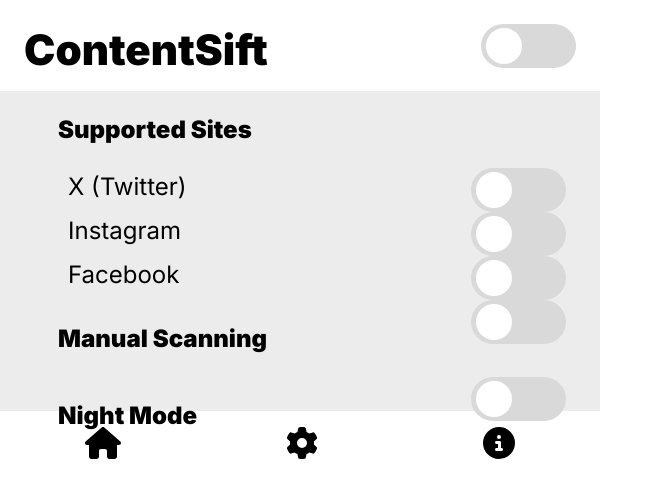
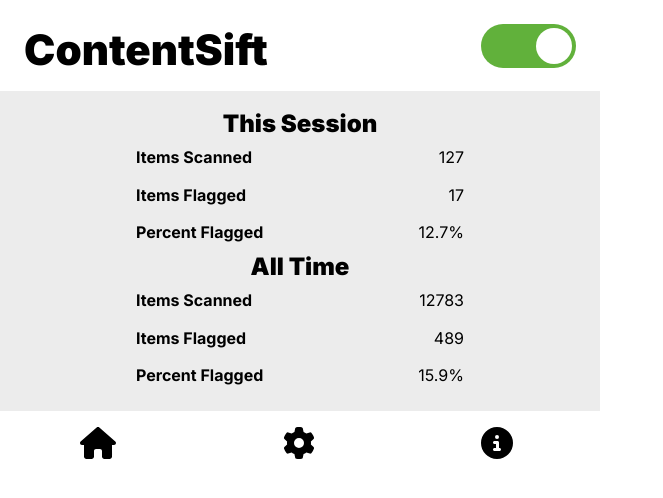
Before and after one commit to KCui0327/contentsift, a React (Create React App) app in the folder src/: page / in a window 1280 px wide. Shown: the top 498 px of the page, without its empty margins (0-663 px from the left). Built offline with nearby package versions, Linux system fonts and the light colour scheme.

Commit message:
created settings menu

```diff
--- a/src/src/App.css
+++ b/src/src/App.css
@@ -2,7 +2,7 @@
 
 .App {
   width: 100%;
-  height: 5.688rem;
+  height: 5.7rem;
   flex-shrink: 0;
   background: #FFFFFF;
 }
--- a/src/src/App.tsx
+++ b/src/src/App.tsx
@@ -1,15 +1,24 @@
 import './App.css';
 import { Footer } from './component/Footer';
 import TitleBar from './component/TitleBar';
+import Body from './component/Body';
+import { useState } from 'react';
 import SettingBody from './component/SettingBody';
-// import InfoBody from './component/InfoBody';
+import InfoBody from './component/InfoBody';
 
 function App() {
+  const [menuState, setMenuState] = useState("home")
+  function toggleState(e: React.MouseEvent, state: string) {
+    setMenuState(state)
+  }
+
   return (
     <div className="App">
       <TitleBar />
-      <SettingBody />
-      <Footer />
+      {menuState === "home" && <><Body /></>}
+      {menuState === "settings" && <><SettingBody /></>}
+      {menuState === "info" && <><InfoBody /></>}
+      <Footer toggleState={(e, state) => toggleState(e, state)} mode="light" />
     </div>
   );
 }
--- a/src/src/component/Body.css
+++ b/src/src/component/Body.css
@@ -3,6 +3,7 @@
     padding-bottom: 1rem;
     width: 100%;
     height: 18rem;
+    font-size: 1rem;
     background: #ECECEC;
     font-family: 'Inter', sans-serif;
     display: flex;
--- a/src/src/component/Button.css
+++ b/src/src/component/Button.css
@@ -1,10 +1,11 @@
-.slider {
+/*Large Slider*/
+.large-slider {
     border-radius: 1.813rem;
     height: 2.75rem;
     width: 5.938rem;
 }
 
-.slider .ellipse {
+.large-slider .large-ellipse {
     background-color: #ffffff;
     border-radius: 1.125rem;
     height: 2.25rem;
@@ -13,22 +14,58 @@
     width: 2.25rem;
 }
 
-.slider.off {
+.large-slider.off {
     background-color: #d9d9d9;
     transition: .2s;
 }
 
-.slider.on {
+.large-slider.on {
     background-color: #61b13b;
     transition: .2s;
 }
 
-.slider.off .ellipse {
+.large-slider.off .large-ellipse {
     left: 0.313rem;
     transition: .2s;
 }
 
-.slider.on .ellipse {
+.large-slider.on .large-ellipse {
     left: 3.438rem;
     transition: .2s;
 }
+
+/*Medium Slider*/
+.medium-slider {
+    border-radius: 1rem;
+    height: 2rem;
+    width: 4rem;
+}
+
+.medium-slider .medium-ellipse {
+    background-color: #ffffff;
+    border-radius: 1.125rem;
+    height: 1.75rem;
+    position: relative;
+    top: 0.12rem;
+    width: 1.75rem;
+}
+
+.medium-slider.off {
+    background-color: #d9d9d9;
+    transition: .2s;
+}
+
+.medium-slider.on {
+    background-color: #61b13b;
+    transition: .2s;
+}
+
+.medium-slider.off .medium-ellipse {
+    left: 0.3rem;
+    transition: .2s;
+}
+
+.medium-slider.on .medium-ellipse {
+    left: 2.05rem;
+    transition: .2s;
+}
--- a/src/src/component/Button.tsx
+++ b/src/src/component/Button.tsx
@@ -4,21 +4,17 @@
 
 interface Props {
     stateProp: "off" | "on";
+    size: "small" | "medium" | "large";
 }
 
-export const Slider = ({ stateProp }: Props): JSX.Element => {
+export const Slider = ({ stateProp, size}: Props): JSX.Element => {
     const [state, dispatch] = useReducer(reducer, {
         state: stateProp || "off",
     });
 
     return (
-        <div
-            className={`slider ${state.state}`}
-            onClick={() => {
-                dispatch("click");
-            }}
-        >
-            <div className="ellipse" />
+        <div className={`${size}-slider ${state.state}`} onClick={() => {dispatch("click");}}>
+            <div className={`${size}-ellipse`} />
         </div>
     );
 };
--- a/src/src/component/Footer.css
+++ b/src/src/component/Footer.css
@@ -10,6 +10,20 @@
     justify-content: space-evenly;
 }
 
-.icon-button {
+.icon-button-light {
     padding: 1rem 5rem;
+    flex-grow: 1;
 }
+
+.icon-button-dark {
+    padding: 1rem 5rem;
+    flex-grow: 1;
+}
+
+.icon-button-light:hover {
+    background-color: #d9d9d9;
+}
+
+.icon-button-dark:hover {
+    background-color: #353535;
+}
--- a/src/src/component/Footer.tsx
+++ b/src/src/component/Footer.tsx
@@ -1,25 +1,31 @@
 import { FontAwesomeIcon } from "@fortawesome/react-fontawesome";
 import { faHouse, faGear, faCircleInfo } from "@fortawesome/free-solid-svg-icons";
-import PropTypes from "prop-types";
 import "./Footer.css";
 
-export const Footer = ({mode = "light"}) => {
+type FooterProps = {
+    mode: string,
+    toggleState: (e: React.MouseEvent, state: string) => void;
+}
+
+export const Footer: React.FC<FooterProps> = (props) => {
+
+
     return (
-        <div className={`footer-${mode}`}>
-          <div className ="icon-button home-button">
-            {mode === "dark"
+        <div className={`footer-${props.mode}`}>
+          <div className={`icon-button-${props.mode} home-button`} onClick={(e) => props.toggleState(e, "home")}>
+            {props.mode === "dark"
                 ? <FontAwesomeIcon icon={faHouse} size="2x" inverse/>
                 : <FontAwesomeIcon icon={faHouse} size="2x"/>
             }
           </div>
-          <div className="icon-button settings-button">
-            {mode === "dark"
+          <div className={`icon-button-${props.mode} settings-button`} onClick={(e) => props.toggleState(e, "settings")}>
+            {props.mode === "dark"
                 ? <FontAwesomeIcon icon={faGear} size="2x" inverse/>
                 : <FontAwesomeIcon icon={faGear} size="2x"/>
             }
           </div>
-          <div className="icon-button info-button">
-            {mode === "dark"
+          <div className={`icon-button-${props.mode} info-button`} onClick={(e) => props.toggleState(e, "info")}>
+            {props.mode === "dark"
                 ? <FontAwesomeIcon icon={faCircleInfo} size="2x" inverse/>
                 : <FontAwesomeIcon icon={faCircleInfo} size="2x"/>
             }
@@ -27,7 +33,3 @@
         </div>
     )
 }
-
-Footer.propTypes = {
-    mode: PropTypes.oneOf(["light", "dark"]),
-};
--- a/src/src/component/InfoBody.css
+++ b/src/src/component/InfoBody.css
@@ -1,22 +1,23 @@
-.InfoBody {
+.info-content {
     width: 100%;
-    height: 18rem;
+    height: 20rem;
     background: #ECECEC;
     display: flex;
     flex-direction: column;
     justify-content: space-around;
 }
 
-.Content .Title {
+.info-content .title {
+    color: #000;
+    text-align: center;
+    font-family: Inter;
+    font-size: 24px;
+    font-weight: 700;
+}
+
+.info-content .names {
     color: #000;
     text-align: center;
     font-family: Inter;
     font-size: 24px;
 }
-
-.Content .Names {
-    color: #000;
-    text-align: center;
-    font-family: Inter;
-    font-size: 24px;
-}
--- a/src/src/component/InfoBody.tsx
+++ b/src/src/component/InfoBody.tsx
@@ -2,17 +2,17 @@
 
 function InfoBody() {
     return (
-        <div className='InfoBody'>
-            <div className='Content'>
-                <div className='Title'>Developed by:</div>
-                <div className='Names'>
+        <div className='info-body'>
+            <div className='info-content'>
+                <div className='title'>Developed by:</div>
+                <div className='names'>
                     Aden <br />
                     Kenny <br />
                     William <br />
                     Raian <br />
                 </div>
-                <div className='Title'>for HackED 2024</div>
-                <div className='Title'>Icons by Font Awesome</div>
+                <div className='title'>for HackED 2024</div>
+                <div className='title'>Icons by Font Awesome</div>
             </div>
         </div>
     );
--- a/src/src/component/SettingBody.css
+++ b/src/src/component/SettingBody.css
@@ -1,34 +1,44 @@
-.SettingBody {
-    width: 100%;
+.setting-body {
     height: 20rem;
     background: #ECECEC;
     display: flex;
     flex-direction: column;
-    justify-content: space-between;
+    justify-content: space-around;
+    padding: 1rem 6rem;
 }
 
-.SettingBody .Content {
-    padding: 0rem 2.125rem;
+.title {
+    color: #000;
+    font-family: Inter;
+    font-size: 1.5rem;
+    font-weight: 700;
 }
 
-.SettingBody .Content .Title {
+.sites {
     color: #000;
     font-family: Inter;
-    font-size: 24px;
+    font-size: 1.5px;
 }
 
-.SettingBody .Content .Names {
-    color: #000;
-    font-family: Inter;
-    font-size: 24px;
+.setting-bar-sm {
     display: flex;
     justify-content: space-between;
+    font-size: 1rem;
 }
 
-.SettingBody .Content .Names .Press {
-    padding: 0.25rem 2.125rem;
+.setting-bar-sm .subheading {
+    display: flex;
+    align-items: center;
 }
 
-.SettingBody .Content .Names .Press .Slider {
-    flex-shrink: 0;
+.setting-bar-lg {
+    display: flex;
+    justify-content: space-between;
+    font-size: 1.5rem;
+    font-weight: 700;
 }
+
+.setting-bar-lg .subheading {
+    display: flex;
+    align-items: center;
+}
--- a/src/src/component/SettingBody.tsx
+++ b/src/src/component/SettingBody.tsx
@@ -1,31 +1,29 @@
+import './SettingBody.css'
 import { Slider } from './Button';
-import './SettingBody.css'
 
 function SettingBody() {
     return (
-        <div className='SettingBody'>
-            <div className='Content'>
-                <div className='Title'>Supported Sites</div>
-                <div className='Names'>
-                    <div className='Press'>X (Twitter) </div>
-                    <Slider stateProp='off' />
-                </div>
-                <div className='Names'>
-                    <div className='Press'>Instagram </div>
-                    <Slider stateProp='off' />
-                </div>
-                <div className='Names'>
-                    <div className='Press'>Facebook </div>
-                    <Slider stateProp='off' />
-                </div>
-                <div className='Names'>
-                    <div className='Title'>Manual Scanning</div>
-                    <Slider stateProp='off' />
-                </div>
-                <div className='Names'>
-                    <div className='Title'>Night Mode</div>
-                    <Slider stateProp='off' />
-                </div>
+        <div className='setting-body'>
+            <div className='title'>Supported Sites</div>
+            <div className='setting-bar-sm'>
+                <div className='subheading'>X (Twitter)</div>
+                <Slider stateProp="on" size="medium"/>
+            </div>
+            <div className='setting-bar-sm'>
+                <div className='subheading'>Instagram</div>
+                <Slider stateProp="on" size="medium"/>
+            </div>
+            <div className='setting-bar-sm'>
+                <div className='subheading'>Facebook</div>
+                <Slider stateProp="on" size="medium"/>
+            </div>
+            <div className='setting-bar-lg'>
+                <div className='subheading'>Manual Scanning</div>
+                <Slider stateProp="on" size="medium"/>
+            </div>
+            <div className='setting-bar-lg'>
+                <div className='subheading'>Night Mode</div>
+                <Slider stateProp="on" size="medium"/>
             </div>
         </div>
     );
--- a/src/src/component/TitleBar.tsx
+++ b/src/src/component/TitleBar.tsx
@@ -1,12 +1,12 @@
+import './TitleBar.css'
 import { Slider } from './Button';
-import './TitleBar.css'
 
 function TitleBar() {
     return (
         <div className='TitleBar'>
             <div className='Title'>ContentSift</div>
             <div className='Switch'>
-              <Slider stateProp="off"/>
+                <Slider stateProp="on" size="large"/>
             </div>
         </div>
     );
```
